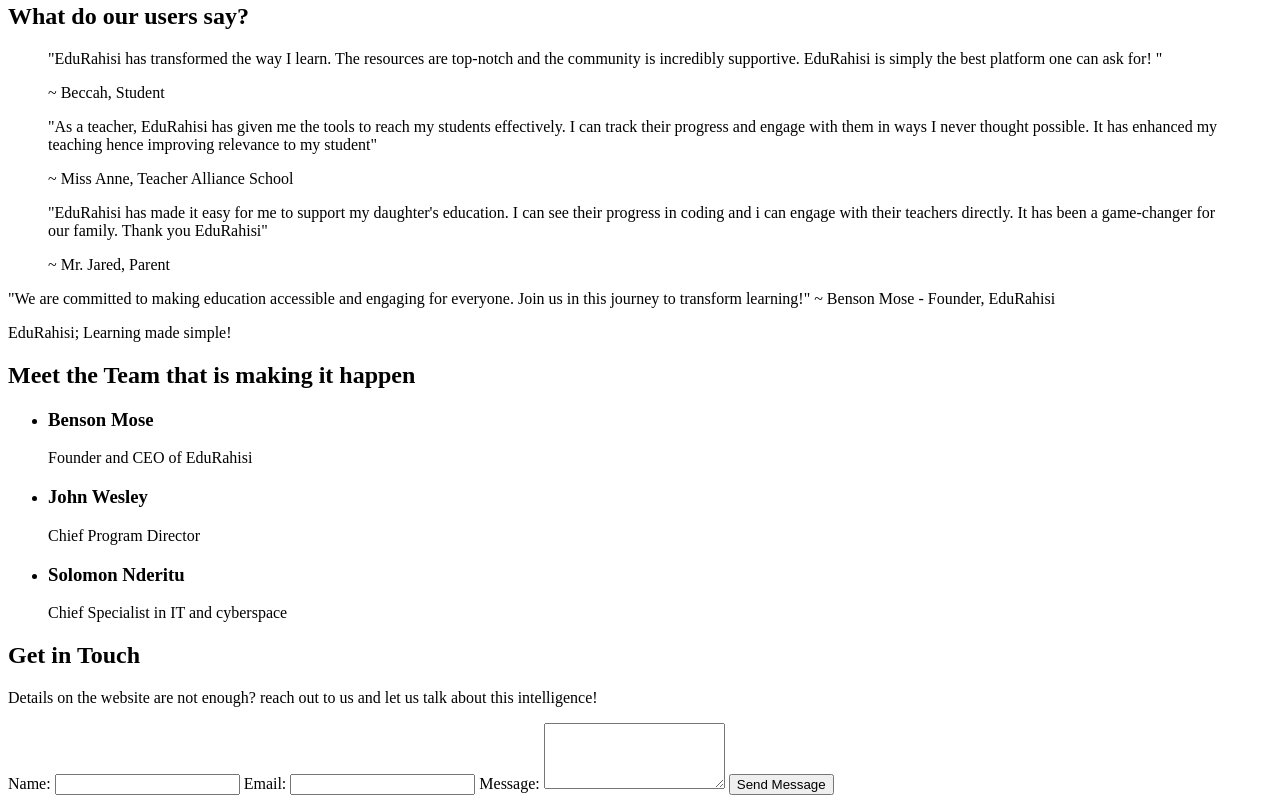
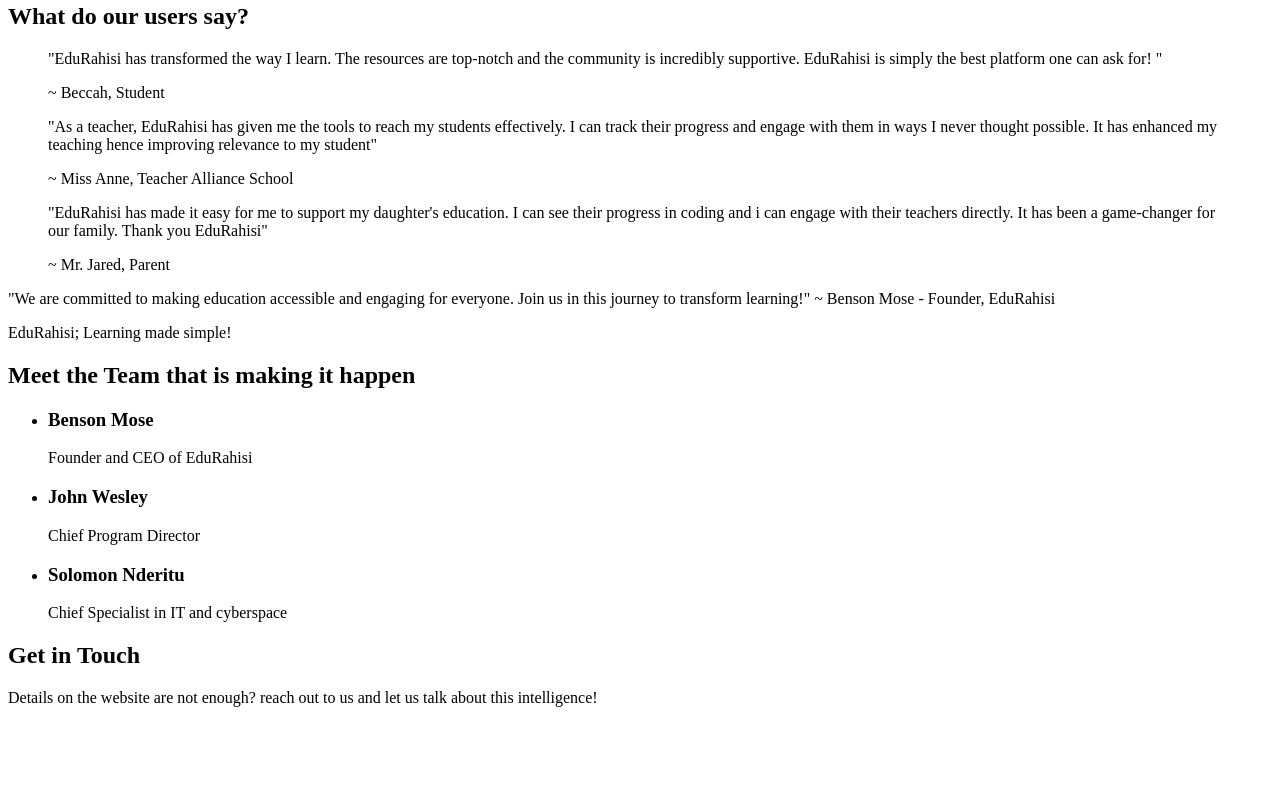
Before and after one commit to Bemos26/Startup-project, a plain HTML site: page Startup.html in a window 1280 px wide. Shown: the part 1663-2466 px from the top of the page. After the commit the page ends 2386 px from the top, so only its background shows below. Drawn offline with Linux system fonts and the light colour scheme.

```diff
--- a/Startup.html
+++ b/Startup.html
@@ -156,17 +156,7 @@
                 Details on the website are not enough? reach out to us and
                 let us talk about this intelligence!
             </p>
-            <form action="submit_form" method="post">
-                <label for="name">Name:</label>
-                <input type="text" id="name" name="name" required>
 
-                <label for="email">Email:</label>
-                <input type="email" id="email" name="email" required>
-
-                <label for="message">Message:</label>
-                <textarea id="message" name="message" rows="4" required></textarea>
-
-                <button type="submit">Send Message</button>
 
         <aside>
             <!-- Related content or sidebar -->
```
